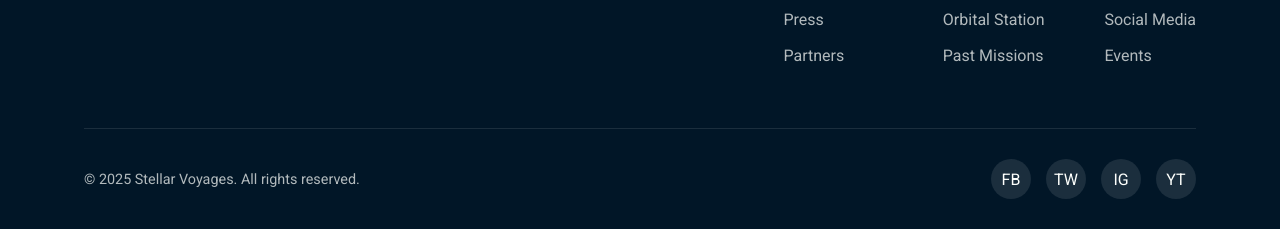
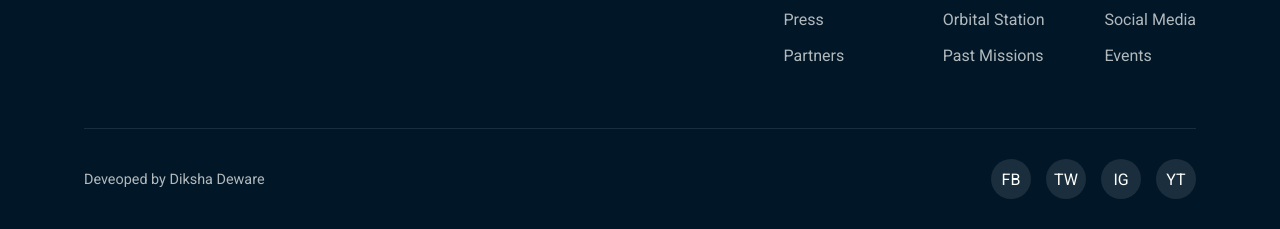
Before and after one commit to dikshaa2909/frontend-mission-mars-project, a plain HTML site: page index.html in a window 1280 px wide. Shown: the part 4936-5165 px from the top of the page. Drawn offline with Linux system fonts and the light colour scheme.

Commit message:
Update index.html

```diff
--- a/index.html
+++ b/index.html
@@ -262,7 +262,7 @@
                 </div>
             </div>
             <div class="footer-bottom">
-                <p>&copy; 2025 Stellar Voyages. All rights reserved.</p>
+                <p>Deveoped by Diksha Deware</p>
                 <div class="social-icons">
                     <a href="#" class="social-icon">FB</a>
                     <a href="#" class="social-icon">TW</a>
```
